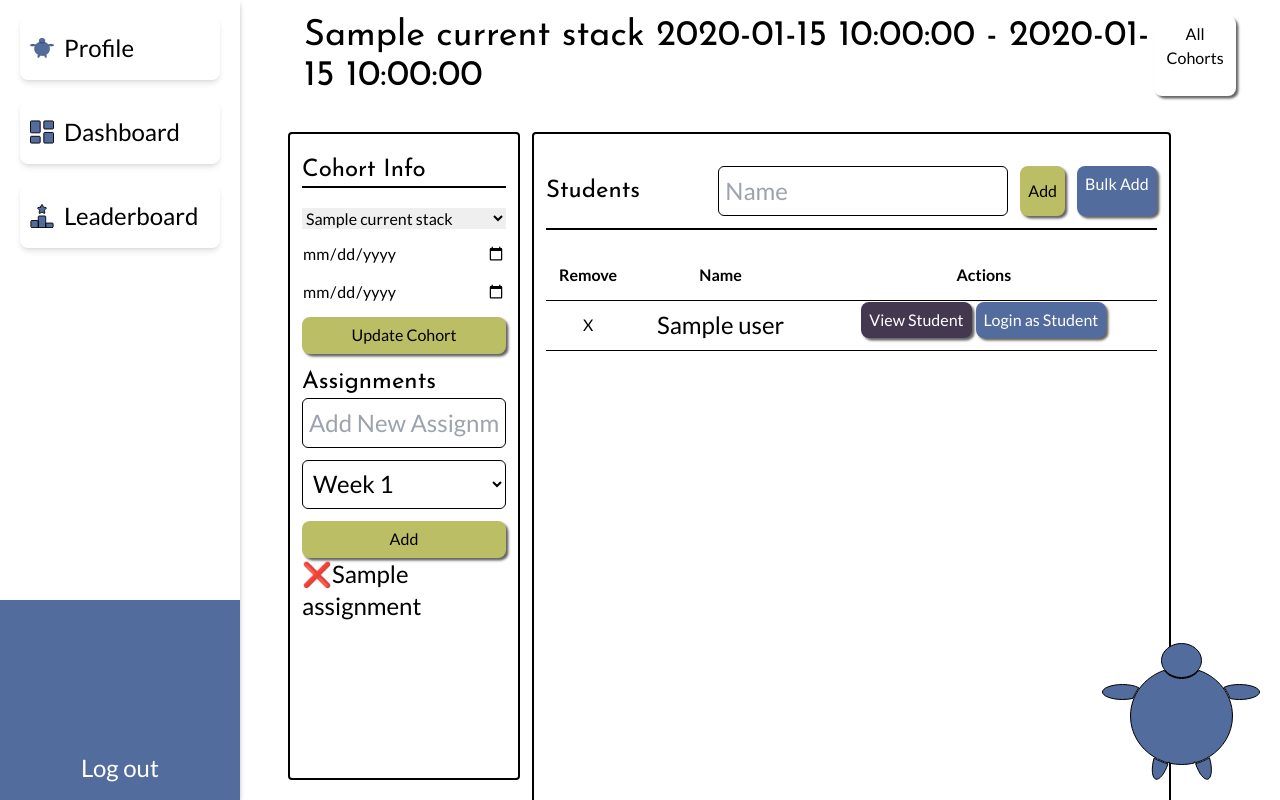
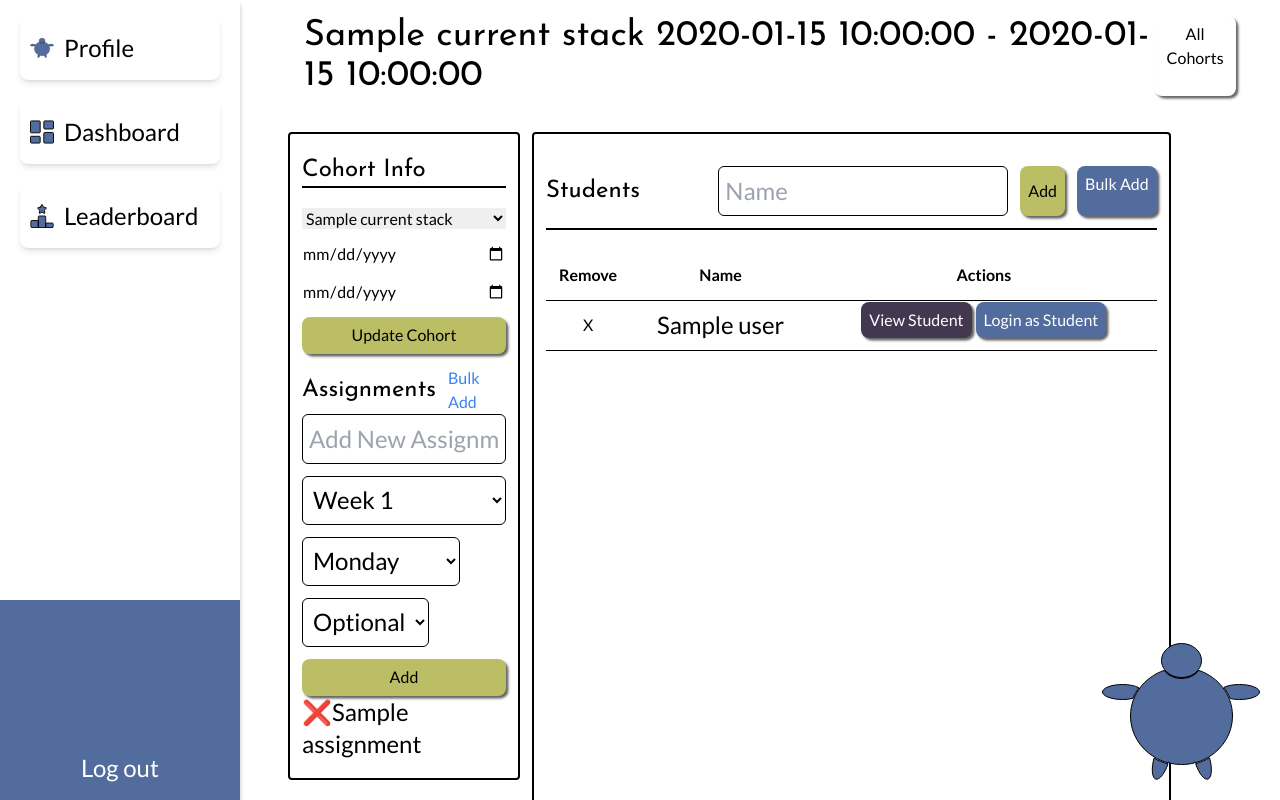
Before and after one commit to Tbone8098/codingDojo-student-portal, a Flask app: template flask_app/templates/admin/cohort_edit.html in a window 1280 px wide. Run offline with Flask 2, Linux system fonts and the light colour scheme; the template is opened without the code that fills it: most values are stand-ins (such as "Sample title", 1, 10 or a date in 2020); some libraries are stand-ins or nearby versions.

Commit message:
working on bulk assignment add

```diff
--- a/flask_app/controllers/controller_student.py
+++ b/flask_app/controllers/controller_student.py
@@ -67,14 +67,14 @@ def student_create():
     return redirect(f'/cohort/{cohort_id}/edit')
 
 @app.route('/student/bulk_add/<int:cohort_id>')
-def bulk_add(cohort_id):
+def student_bulk_add(cohort_id):
     context = {
         'cohort_id': cohort_id
     }
     return render_template('admin/student_bulk.html', **context)
 
 @app.route('/student/bulk_process', methods=['post'])
-def bulk_process():
+def student_bulk_process():
     print(request.form)
     cohort_id = request.form['cohort_id']
 
--- a/flask_app/templates/admin/cohort_edit.html
+++ b/flask_app/templates/admin/cohort_edit.html
@@ -43,19 +43,19 @@
             <button class="btn bg-my-green">Update Cohort</button>
         </form>
         <div>
-            <h2 class="mt-3 text-2xl">Assignments</h2>
+            <div class="flex gap-3 justify-between items-center mt-3">
+                <h2 class="text-2xl">Assignments</h2>
+                <a class="text-blue-500" href="/assignment/bulk/{{ cohort.id }}">Bulk Add</a>
+            </div>
             <form class="flex flex-col gap-3" action="/assignment/create" method="post">
                 <input type="hidden" name="cohort_id" id="cohort_id" value="{{ cohort.id }}">
                 <div class="flex flex-col gap-3">
-                    <!-- <label for="assignment_add">Add New Assignment</label> -->
                     <input type="text" name="name" id="name" placeholder="Add New Assignment">
                     {% for message in get_flashed_messages(category_filter=["err_assignment_name"]) %}
                     <p class="alert bg-my-danger text-white">{{ message }}</p>
                     {% endfor %}
                 </div>
                 <div class="flex flex-col gap-3">
-                    <!-- <label for="assignment_add">Week</label> -->
-                    <!-- <input type="text" name="week" id="week" placeholder="Week"> -->
                     <select class="my-select" name="week" id="week">
                         <option value="1">Week 1</option>
                         <option value="2">Week 2</option>
@@ -65,6 +65,22 @@
                     {% for message in get_flashed_messages(category_filter=["err_assignment_week"]) %}
                     <p class="alert bg-my-danger text-white">{{ message }}</p>
                     {% endfor %}
+                </div>
+                <div>
+                    <select class="my-select" name="day" id="day">
+                        <option value="Mon">Monday</option>
+                        <option value="Tue">Tuesday</option>
+                        <option value="Wed">Wednesday</option>
+                        <option value="Thu">Thursday</option>
+                        <option value="Fri">Friday</option>
+                    </select>
+                </div>
+                <div>
+                    <select class="my-select" name="type" id="type">
+                        <option value="Optional">Optional</option>
+                        <option value="Core">Core</option>
+                        <option value="Practice">Practice</option>
+                    </select>
                 </div>
                 <button class="btn bg-my-green">Add</button>
             </form>
```
Also changed, not shown: flask_app/templates/admin/assignment_bulk.html (added, +12 -0 lines).
